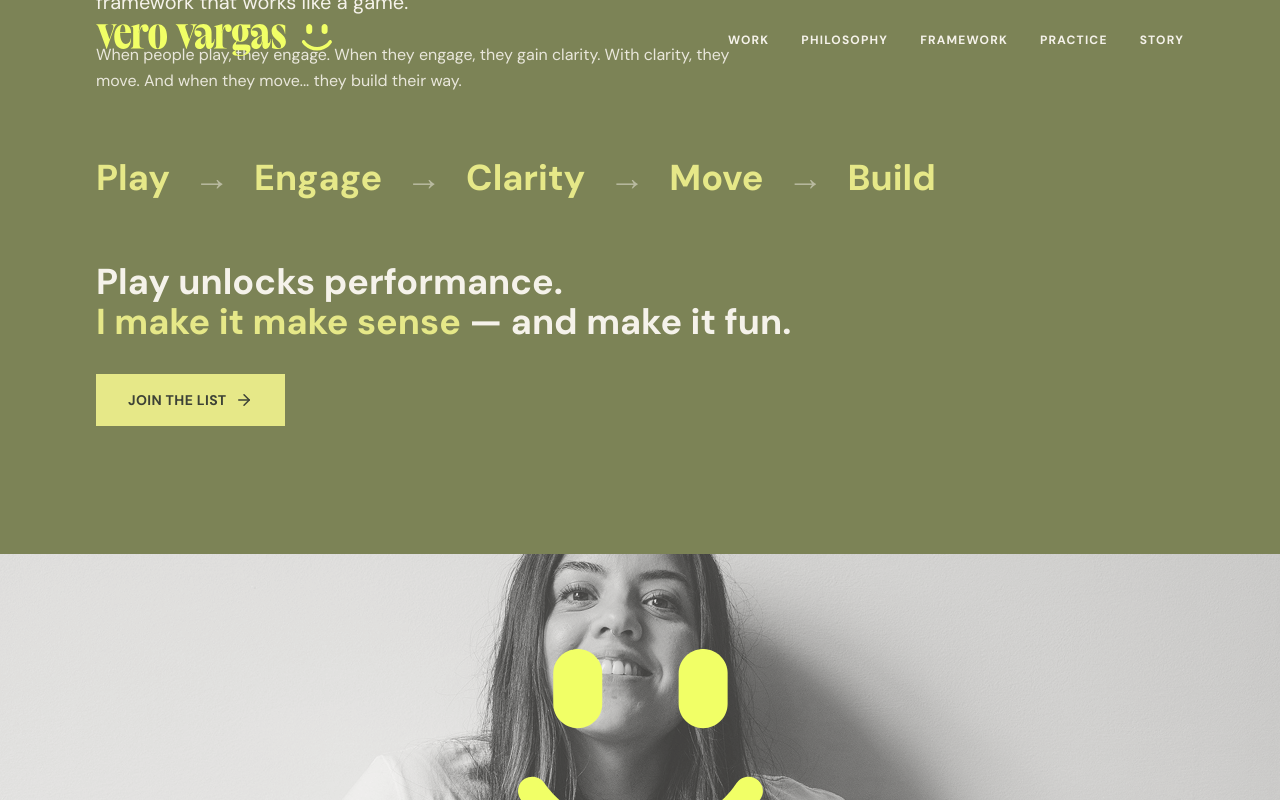
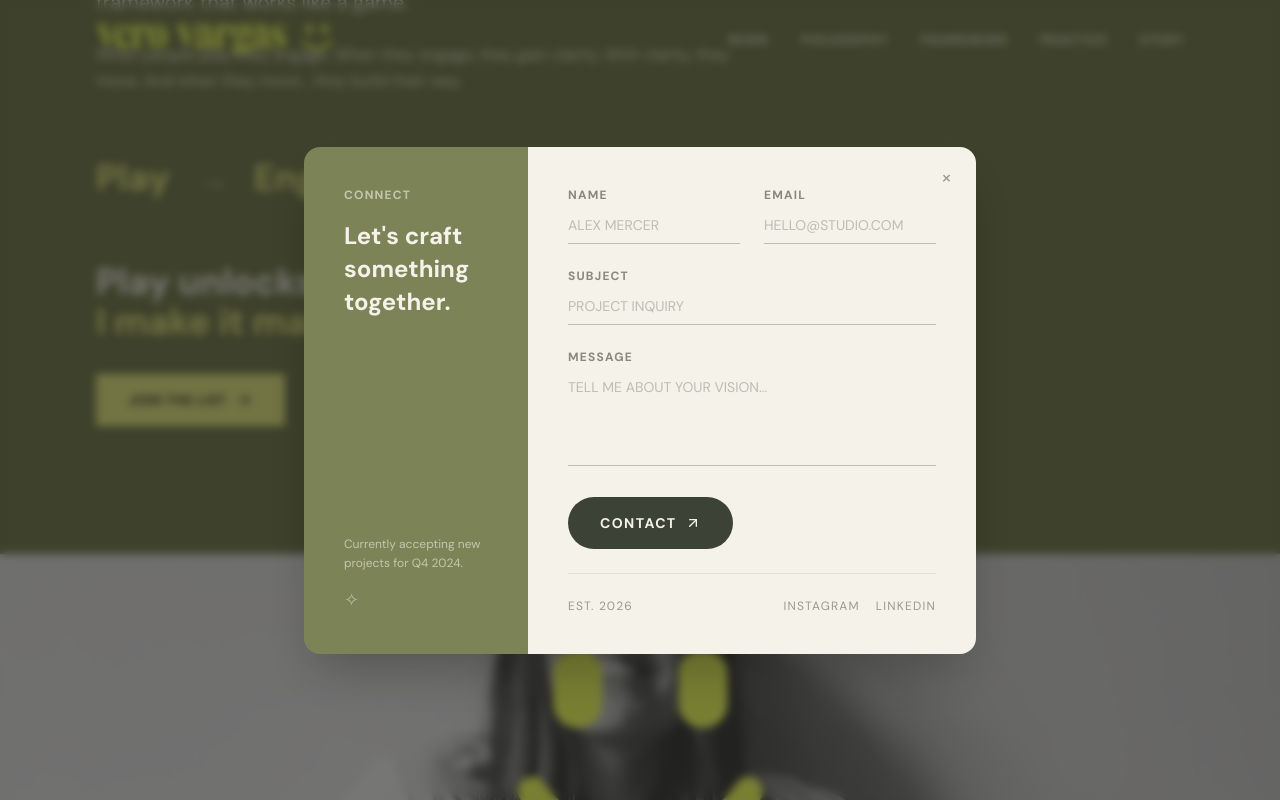
Before and after one commit to Brauhaus05/vero-vargas-site-v2.0, a React (Vite) app: page / in a window 1280 px wide. Both pictures are taken after a click on the button "JOIN THE LIST". Shown: the part 3278-4078 px from the top of the page. Built offline with nearby package versions, Linux system fonts and the light colour scheme.

Commit message:
feat: add a contact modal with form submission and integrate it into the Framework and Story sections.

```diff
--- a/App.tsx
+++ b/App.tsx
@@ -1,4 +1,5 @@
-import React from 'react';
+import React, { useState } from 'react';
+import { AnimatePresence } from 'framer-motion';
 import { Navbar } from './components/Navbar';
 import { Hero } from './components/Hero';
 import { Work } from './components/Work';
@@ -7,8 +8,13 @@ import { Framework } from './components/Framework';
 import { Practice } from './components/Practice';
 import { Story } from './components/Story';
 import { Footer } from './components/Footer';
+import { ContactModal } from './components/ContactModal';
 
 const App: React.FC = () => {
+  const [modalOpen, setModalOpen] = useState(false);
+  const openModal = () => setModalOpen(true);
+  const closeModal = () => setModalOpen(false);
+
   return (
     <div className="min-h-screen bg-[#F5F2EA] selection:bg-[#E6E888] selection:text-[#3D4236]">
       <Navbar />
@@ -16,11 +22,14 @@ const App: React.FC = () => {
         <Hero />
         <Work />
         <Philosophy />
-        <Framework />
+        <Framework onOpenModal={openModal} />
         <Practice />
-        <Story />
+        <Story onOpenModal={openModal} />
       </main>
       <Footer />
+      <AnimatePresence>
+        {modalOpen && <ContactModal isOpen={modalOpen} onClose={closeModal} />}
+      </AnimatePresence>
     </div>
   );
 };
--- /dev/null
+++ b/components/ContactModal.tsx
@@ -0,0 +1,192 @@
+import React, { useState, useEffect } from 'react';
+import { motion } from 'framer-motion';
+import { ArrowUpRight } from 'lucide-react';
+
+interface ContactModalProps {
+  isOpen: boolean;
+  onClose: () => void;
+}
+
+type Status = 'idle' | 'sending' | 'success' | 'error';
+
+const inputClass =
+  'bg-transparent border-b border-[#3D4236]/30 focus:border-[#3D4236] outline-none py-2 text-sm w-full text-[#3D4236] placeholder:text-[#3D4236]/30 placeholder:uppercase transition-colors';
+
+const labelClass = 'text-xs font-bold uppercase tracking-widest text-[#3D4236]/60 mb-1 block';
+
+export const ContactModal: React.FC<ContactModalProps> = ({ isOpen, onClose }) => {
+  const [name, setName] = useState('');
+  const [email, setEmail] = useState('');
+  const [subject, setSubject] = useState('');
+  const [message, setMessage] = useState('');
+  const [status, setStatus] = useState<Status>('idle');
+
+  useEffect(() => {
+    if (isOpen) {
+      document.body.style.overflow = 'hidden';
+    } else {
+      document.body.style.overflow = '';
+    }
+    return () => {
+      document.body.style.overflow = '';
+    };
+  }, [isOpen]);
+
+  if (!isOpen) return null;
+
+  const handleSubmit = async (e: React.FormEvent) => {
+    e.preventDefault();
+    setStatus('sending');
+    try {
+      const res = await fetch('https://formspree.io/f/myknaobq', {
+        method: 'POST',
+        headers: { 'Content-Type': 'application/json', Accept: 'application/json' },
+        body: JSON.stringify({ name, email, subject, message }),
+      });
+      if (res.ok) {
+        setStatus('success');
+      } else {
+        setStatus('error');
+      }
+    } catch {
+      setStatus('error');
+    }
+  };
+
+  return (
+    <div
+      className="fixed inset-0 z-50 flex items-center justify-center bg-black/50 backdrop-blur-sm px-6"
+      onClick={onClose}
+    >
+      <motion.div
+        initial={{ opacity: 0, scale: 0.97 }}
+        animate={{ opacity: 1, scale: 1 }}
+        exit={{ opacity: 0, scale: 0.97 }}
+        transition={{ duration: 0.2 }}
+        className="flex flex-row rounded-2xl overflow-hidden shadow-2xl max-w-2xl w-full"
+        onClick={(e) => e.stopPropagation()}
+      >
+        {/* Left panel */}
+        <div className="w-56 shrink-0 bg-[#7C8356] text-[#F5F2EA] p-10 flex flex-col justify-between">
+          <div>
+            <p className="text-xs font-bold uppercase tracking-widest opacity-60 mb-4">Connect</p>
+            <h2 className="text-2xl font-bold leading-snug">
+              Let's craft something together.
+            </h2>
+          </div>
+          <div>
+            <p className="text-xs opacity-60 leading-relaxed mb-3">
+              Currently accepting new projects for Q4 2024.
+            </p>
+            <span className="text-lg opacity-50">✧</span>
+          </div>
+        </div>
+
+        {/* Right panel */}
+        <div className="flex-1 bg-[#F5F2EA] p-10 relative flex flex-col">
+          <button
+            onClick={onClose}
+            className="absolute top-5 right-6 text-[#3D4236] opacity-50 hover:opacity-100 transition-opacity text-xl leading-none"
+            aria-label="Close"
+          >
+            ×
+          </button>
+
+          {status === 'success' ? (
+            <div className="flex-1 flex items-center justify-center">
+              <p className="text-center text-[#3D4236] font-medium text-lg leading-relaxed">
+                Message sent.<br />I'll be in touch soon. ✦
+              </p>
+            </div>
+          ) : (
+            <>
+              <form onSubmit={handleSubmit} className="flex flex-col gap-6 flex-1">
+                <div className="grid grid-cols-2 gap-6">
+                  <div>
+                    <label className={labelClass}>Name</label>
+                    <input
+                      className={inputClass}
+                      placeholder="Alex Mercer"
+                      value={name}
+                      onChange={(e) => setName(e.target.value)}
+                      required
+                    />
+                  </div>
+                  <div>
+                    <label className={labelClass}>Email</label>
+                    <input
+                      type="email"
+                      className={inputClass}
+                      placeholder="hello@studio.com"
+                      value={email}
+                      onChange={(e) => setEmail(e.target.value)}
+                      required
+                    />
+                  </div>
+                </div>
+
+                <div>
+                  <label className={labelClass}>Subject</label>
+                  <input
+                    className={inputClass}
+                    placeholder="Project Inquiry"
+                    value={subject}
+                    onChange={(e) => setSubject(e.target.value)}
+                  />
+                </div>
+
+                <div>
+                  <label className={labelClass}>Message</label>
+                  <textarea
+                    className={`${inputClass} resize-none`}
+                    placeholder="Tell me about your vision..."
+                    rows={4}
+                    value={message}
+                    onChange={(e) => setMessage(e.target.value)}
+                    required
+                  />
+                </div>
+
+                <div>
+                  <button
+                    type="submit"
+                    disabled={status === 'sending'}
+                    className="bg-[#3D4236] text-[#F5F2EA] rounded-full px-8 py-4 text-sm font-bold uppercase tracking-widest inline-flex items-center gap-2 hover:opacity-90 transition-opacity disabled:opacity-60"
+                  >
+                    {status === 'sending' ? 'Sending...' : 'Contact'}
+                    <ArrowUpRight size={16} />
+                  </button>
+                  {status === 'error' && (
+                    <p className="text-red-500 text-xs mt-2">
+                      Something went wrong. Please try again.
+                    </p>
+                  )}
+                </div>
+              </form>
+
+              <div className="flex items-center justify-between pt-6 border-t border-[#3D4236]/10 mt-6">
+                <span className="text-xs uppercase tracking-widest text-[#3D4236] opacity-50">
+                  Est. 2026
+                </span>
+                <div className="flex gap-4">
+                  <a
+                    href="#"
+                    className="text-xs uppercase tracking-widest text-[#3D4236] opacity-50 hover:opacity-100 transition-opacity"
+                  >
+                    Instagram
+                  </a>
+                  <a
+                    href="#"
+                    className="text-xs uppercase tracking-widest text-[#3D4236] opacity-50 hover:opacity-100 transition-opacity"
+                  >
+                    LinkedIn
+                  </a>
+                </div>
+              </div>
+            </>
+          )}
+        </div>
+      </motion.div>
+    </div>
+  );
+};
--- a/components/Framework.tsx
+++ b/components/Framework.tsx
@@ -4,7 +4,11 @@ import { Button } from './Button';
 import { ArrowRight } from 'lucide-react';
 import { motion } from 'framer-motion';
 
-export const Framework: React.FC = () => {
+interface FrameworkProps {
+  onOpenModal?: () => void;
+}
+
+export const Framework: React.FC<FrameworkProps> = ({ onOpenModal }) => {
   return (
     <Section id="framework" className="bg-[#7C8356] text-[#F5F2EA]">
       <div className="max-w-4xl">
@@ -50,7 +54,7 @@ export const Framework: React.FC = () => {
             Play unlocks performance.<br />
             <span className="text-[#E6E888]">I make it make sense</span> — and make it fun.
           </h3>
-          <Button>Join The List</Button>
+          <Button onClick={onOpenModal}>Join The List</Button>
         </FadeIn>
       </div>
     </Section>
--- a/components/Story.tsx
+++ b/components/Story.tsx
@@ -3,7 +3,11 @@ import { Section, AnimatedTitle, FadeIn } from './Section';
 import { Button } from './Button';
 import { STORY_ITEMS } from '../constants';
 
-export const Story: React.FC = () => {
+interface StoryProps {
+  onOpenModal?: () => void;
+}
+
+export const Story: React.FC<StoryProps> = ({ onOpenModal }) => {
   return (
     <Section id="story" className="bg-[#3D4236] text-[#F5F2EA] pb-32">
       <div className="max-w-4xl">
@@ -38,7 +42,7 @@ export const Story: React.FC = () => {
             <p className="opacity-80 leading-relaxed max-w-2xl">
                 From AI automation and service design to cross-functional alignment and performance tracking, I build the infrastructure that allows teams to grow intentionally and efficiently
             </p>
-            <Button>Shoot Me A Message</Button>
+            <Button onClick={onOpenModal}>Shoot Me A Message</Button>
         </FadeIn>
       </div>
     </Section>
```
